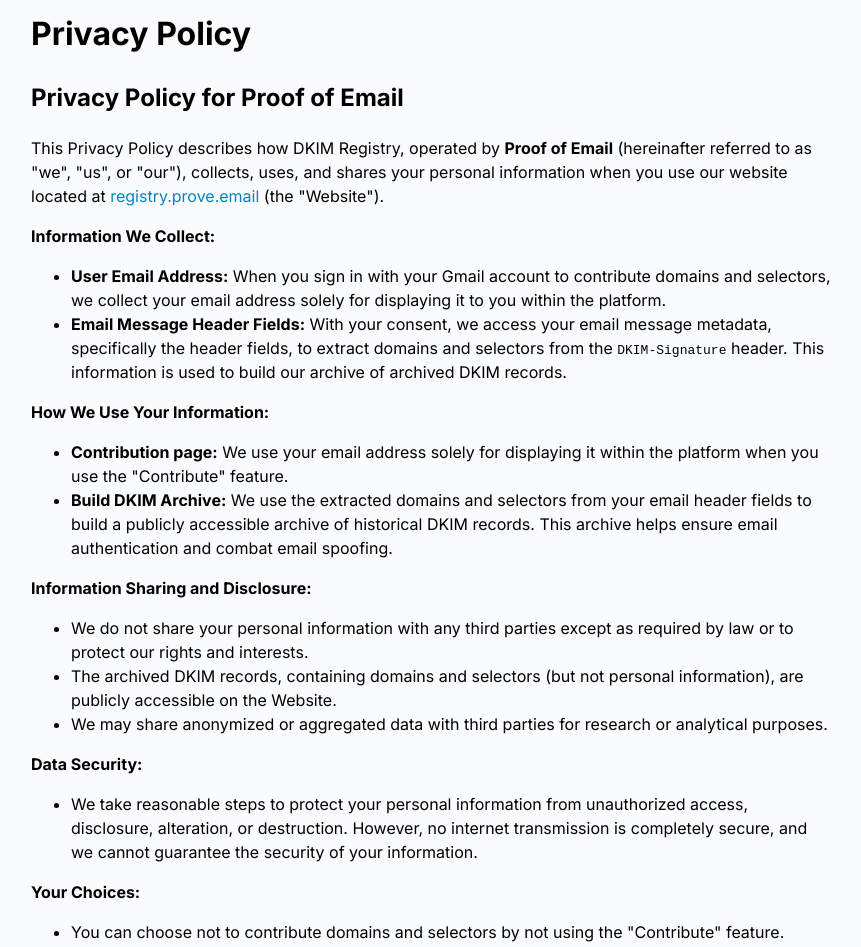
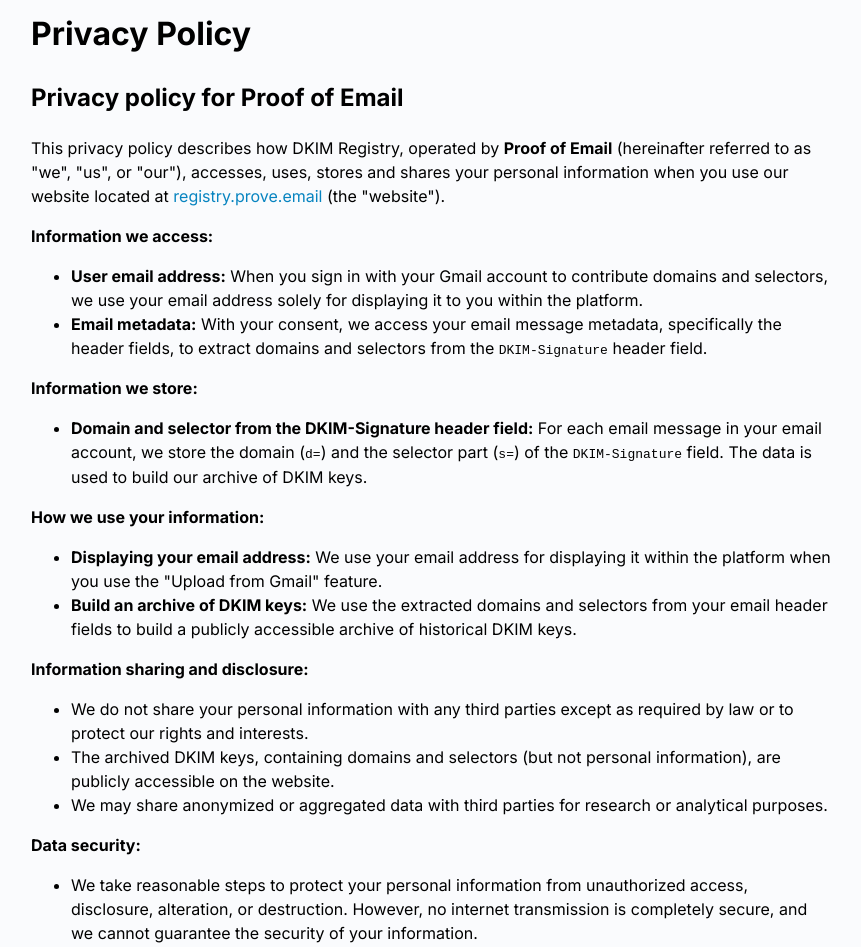
Before and after one commit to zkemail/archive.prove.email, a Next.js app in the folder dkim-lookup-app/: page /privacy-policy in a window 1280 px wide. Shown: the part 60-1007 px from the top of the page, without its empty margins (209-1070 px from the left). Built offline with nearby package versions, Linux system fonts and the light colour scheme.

Commit message:
update privacy policy, fixes #45

```diff
--- a/dkim-lookup-app/src/app/privacy-policy/page.tsx
+++ b/dkim-lookup-app/src/app/privacy-policy/page.tsx
@@ -4,37 +4,41 @@ export default function Page() {
 		<div>
 			<h1>Privacy Policy</h1>
 
-			<h2>Privacy Policy for Proof of Email</h2>
-			<p>This Privacy Policy describes how DKIM Registry, operated by <strong>Proof of Email</strong> (hereinafter referred to as "we", "us", or "our"), collects, uses, and shares your personal information when you use our website located at <a href="https://registry.prove.email">registry.prove.email</a> (the "Website").</p>
-			<p><strong>Information We Collect:</strong></p>
+			<h2>Privacy policy for Proof of Email</h2>
+			<p>This privacy policy describes how DKIM Registry, operated by <strong>Proof of Email</strong> (hereinafter referred to as "we", "us", or "our"), accesses, uses, stores and shares your personal information when you use our website located at <a href="https://registry.prove.email">registry.prove.email</a> (the "website").</p>
+			<p><strong>Information we access:</strong></p>
 			<ul>
-				<li><strong>User Email Address:</strong> When you sign in with your Gmail account to contribute domains and selectors, we collect your email address solely for displaying it to you within the platform.</li>
-				<li><strong>Email Message Header Fields:</strong> With your consent, we access your email message metadata, specifically the header fields, to extract domains and selectors from the <code>DKIM-Signature</code> header. This information is used to build our archive of archived DKIM records.</li>
+				<li><strong>User email address:</strong> When you sign in with your Gmail account to contribute domains and selectors, we use your email address solely for displaying it to you within the platform.</li>
+				<li><strong>Email metadata:</strong> With your consent, we access your email message metadata, specifically the header fields, to extract domains and selectors from the <code>DKIM-Signature</code> header field.</li>
 			</ul>
-			<p><strong>How We Use Your Information:</strong></p>
+			<p><strong>Information we store:</strong></p>
 			<ul>
-				<li><strong>Contribution page:</strong> We use your email address solely for displaying it within the platform when you use the "Contribute" feature.</li>
-				<li><strong>Build DKIM Archive:</strong> We use the extracted domains and selectors from your email header fields to build a publicly accessible archive of historical DKIM records. This archive helps ensure email authentication and combat email spoofing.</li>
+				<li><strong>Domain and selector from the DKIM-Signature header field:</strong> For each email message in your email account, we store the domain (<code>d=</code>) and the selector part (<code>s=</code>) of the <code>DKIM-Signature</code> field. The data is used to build our archive of DKIM keys.</li>
 			</ul>
-			<p><strong>Information Sharing and Disclosure:</strong></p>
+			<p><strong>How we use your information:</strong></p>
+			<ul>
+				<li><strong>Displaying your email address:</strong> We use your email address for displaying it within the platform when you use the "Upload from Gmail" feature.</li>
+				<li><strong>Build an archive of DKIM keys:</strong> We use the extracted domains and selectors from your email header fields to build a publicly accessible archive of historical DKIM keys.</li>
+			</ul>
+			<p><strong>Information sharing and disclosure:</strong></p>
 			<ul>
 				<li>We do not share your personal information with any third parties except as required by law or to protect our rights and interests.</li>
-				<li>The archived DKIM records, containing domains and selectors (but not personal information), are publicly accessible on the Website.</li>
+				<li>The archived DKIM keys, containing domains and selectors (but not personal information), are publicly accessible on the website.</li>
 				<li>We may share anonymized or aggregated data with third parties for research or analytical purposes.</li>
 			</ul>
-			<p><strong>Data Security:</strong></p>
+			<p><strong>Data security:</strong></p>
 			<ul>
 				<li>We take reasonable steps to protect your personal information from unauthorized access, disclosure, alteration, or destruction. However, no internet transmission is completely secure, and we cannot guarantee the security of your information.</li>
 			</ul>
-			<p><strong>Your Choices:</strong></p>
+			<p><strong>Your choices:</strong></p>
 			<ul>
-				<li>You can choose not to contribute domains and selectors by not using the "Contribute" feature.</li>
+				<li>You can choose not to contribute domains and selectors by not using the "Upload from Gmail" feature.</li>
 				<li>You can revoke your consent for us to access your email message metadata at any time by managing your Gmail app permissions.</li>
 				<li>You can request to delete your user account by contacting us.</li>
 			</ul>
-			<p><strong>Changes to this Privacy Policy:</strong></p>
+			<p><strong>Changes to this privacy policy:</strong></p>
 			<ul>
-				<li>We may update this Privacy Policy from time to time. We will notify you of any changes by posting the new Privacy Policy on the Website.</li>
+				<li>We may update this privacy policy from time to time. We will notify you of any changes by posting the new privacy policy on the website.</li>
 			</ul>
 		</div >
 	)
```
